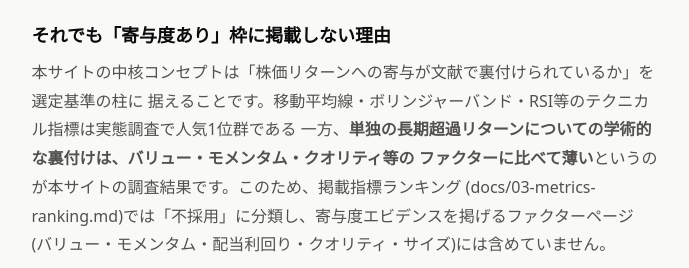
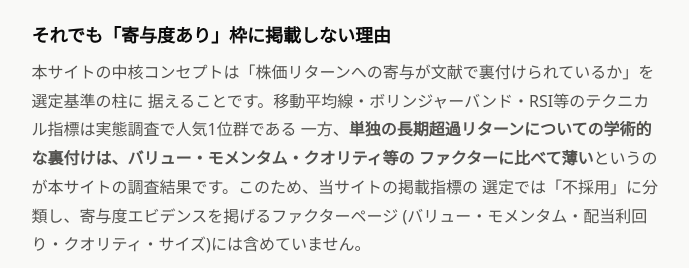
Before and after one commit to AZ-claude/investsite, an Astro site in the folder site/: page /learn/technical-indicators-gap in a window 1280 px wide. Shown: the part 746-1014 px from the top of the page, without its empty margins (295-984 px from the left). Built offline with nearby package versions, Linux system fonts and the light colour scheme; Astro itself is replaced by a stand-in of ours.

Commit message:
T-12残指摘対応: learn記事本文の内部パス参照も除去

```diff
--- a/site/src/pages/learn/analyst-forecast-contrarian/index.astro
+++ b/site/src/pages/learn/analyst-forecast-contrarian/index.astro
@@ -43,7 +43,7 @@ import Layout from "../../../layouts/Layout.astro";
     <section class="article__section">
       <h2>なぜ本サイトはアナリスト予想を指標として掲載しないか</h2>
       <p>
-        docs/03-metrics-ranking.mdの選定基準では、アナリスト予想・目標株価は「無料での継続取得が困難」
+        当サイトの掲載指標の選定基準では、アナリスト予想・目標株価は「無料での継続取得が困難」
         という理由(データ再現性が低い)で不採用としています。この行動科学的なギャップの解説を、指標そのものの
         代わりに学習コンテンツとして提供しています。
       </p>
--- a/site/src/pages/learn/technical-indicators-gap/index.astro
+++ b/site/src/pages/learn/technical-indicators-gap/index.astro
@@ -44,8 +44,8 @@ import Layout from "../../../layouts/Layout.astro";
         本サイトの中核コンセプトは「株価リターンへの寄与が文献で裏付けられているか」を選定基準の柱に
         据えることです。移動平均線・ボリンジャーバンド・RSI等のテクニカル指標は実態調査で人気1位群である
         一方、<strong>単独の長期超過リターンについての学術的な裏付けは、バリュー・モメンタム・クオリティ等の
-        ファクターに比べて薄い</strong>というのが本サイトの調査結果です。このため、掲載指標ランキング
-        (docs/03-metrics-ranking.md)では「不採用」に分類し、寄与度エビデンスを掲げるファクターページ
+        ファクターに比べて薄い</strong>というのが本サイトの調査結果です。このため、当サイトの掲載指標の
+        選定では「不採用」に分類し、寄与度エビデンスを掲げるファクターページ
         (バリュー・モメンタム・配当利回り・クオリティ・サイズ)には含めていません。
       </p>
       <p>
```
